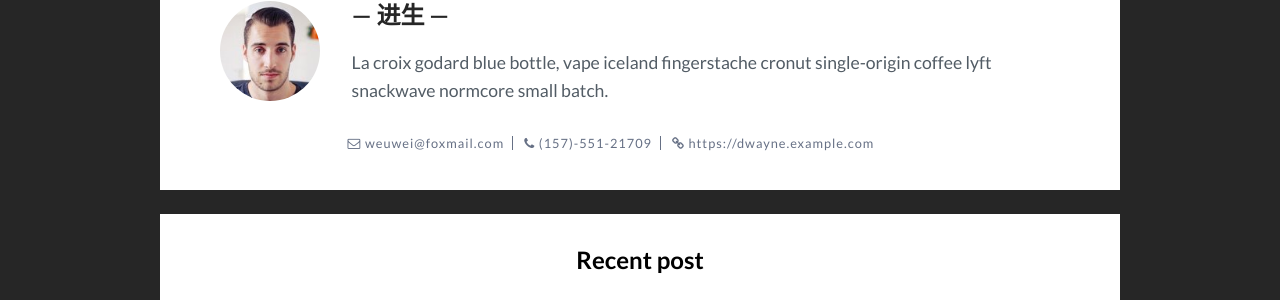
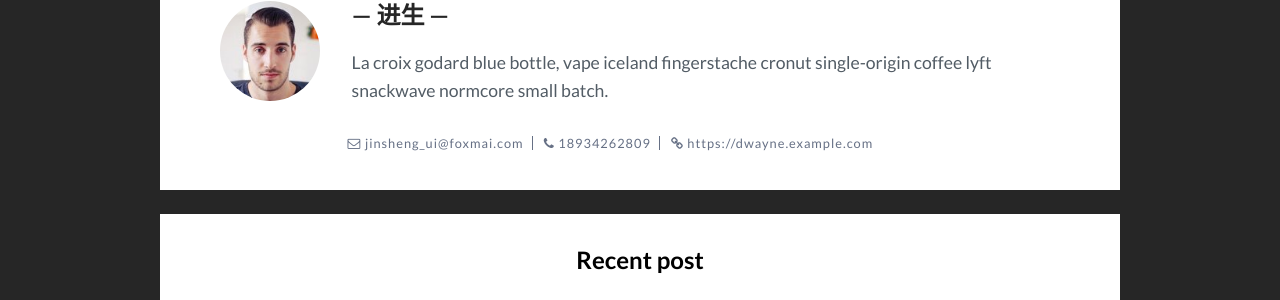
Before and after one commit to isjinsheng/isjinsheng.github.io, a Jekyll site: the page built from _posts/2017-07-12-nevada-on-the-way-to-nevada.markdown, in a window 1280 px wide and 900 px high, scrolled down 1778 px. Shown: the part 125-425 px from the top of the window. Built offline with Jekyll 4.4.1, drawn with Linux system fonts in a browser that asks for light colours; comment, search, counter and statistics services are not loaded.

Commit message:
Update _config.yml

```diff
--- a/_config.yml
+++ b/_config.yml
@@ -17,9 +17,8 @@ banner-desc: # add banner description
 author-pic: face.jpg # your photo
 author-name: 进生 # your name
 about-author: # about author
-email: weuwei@foxmail.com # your email
-phone: (157)-551-21709 # your pnone number
-website: https://dwayne.example.com # you website
+email: jinsheng_ui@foxmai.com # your email
+phone: 18934262809 # your pnone number
 
 # Social link
 google_url:    # add url link
```
